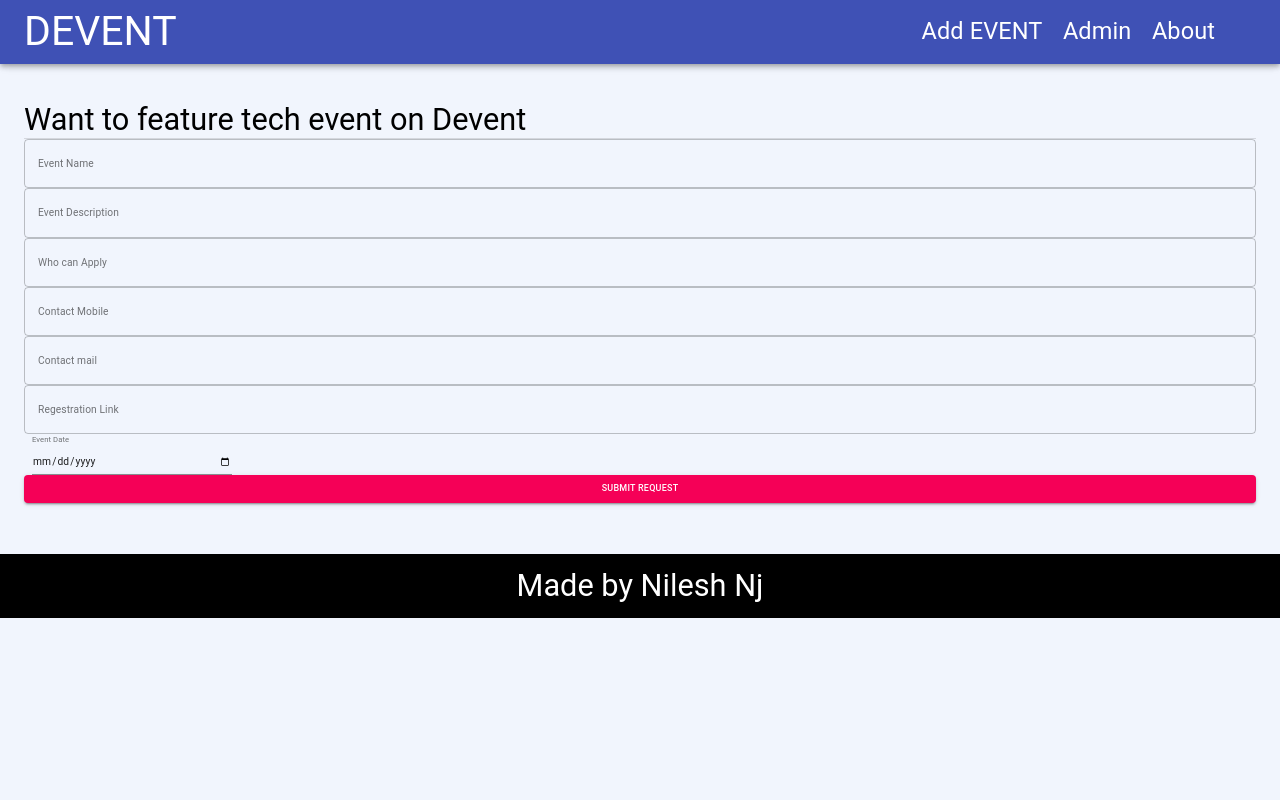
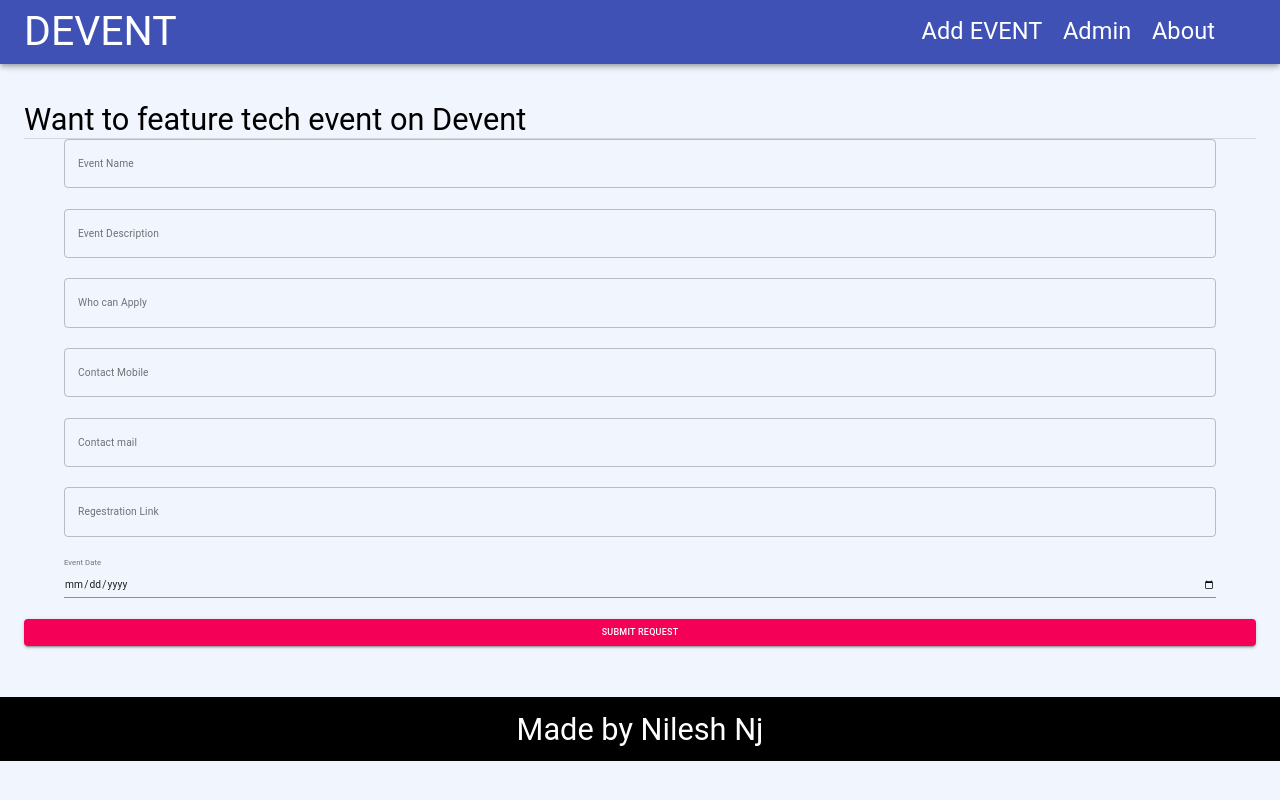
Before and after one commit to thenileshnj/Devent, a React (Create React App) app: page /addevent in a window 1280 px wide. Built offline with nearby package versions, Linux system fonts and the light colour scheme; the HTML template or start-up script is replaced by a standard one.

Commit message:
Add event Modification

```diff
--- a/src/components/AddEvent.jsx
+++ b/src/components/AddEvent.jsx
@@ -1,20 +1,17 @@
 import React, { useState } from "react";
 import { Button, Container,  FormControl,  FormGroup,  TextField,  Typography,  makeStyles,  Divider, } from "@material-ui/core";
-// import firebase from "firebase";
 import { db } from "../firebase_config";
 
 const useStyles = makeStyles((theme) => ({
   maintopmargin:{
     marginTop: "10rem"
 },
-  container: {
-    display: 'flex',
-    flexWrap: 'wrap',
-  },
   textField: {
-    marginLeft: theme.spacing(1),
-    marginRight: theme.spacing(1),
-    width: 200,
+    marginLeft: theme.spacing(5),
+    marginRight: theme.spacing(5),
+    marginBottom: "2rem",
+    fontWeight: "bolder",
+    fontSize: "10rem !important"
   },
 }));
 
@@ -34,13 +31,12 @@ const addEventValues = {
 const AddEvent = () => {
 
   const [getValues, setgetValues] = useState(addEventValues);
-  // const {eventName, eventDescription, eventWhoApply, eventConMob, eventConMail, eventLink,eventDate } = getValues;
 
   const classes= useStyles();
 
   const onValueChange = (e) => {
     setgetValues({...getValues, [e.target.name]: e.target.value});
-    console.log(getValues);
+    // console.log(getValues);
   }
 
 
@@ -70,6 +66,8 @@ const AddEvent = () => {
         <FormGroup autoComplete="off">
           <FormControl>
             <TextField
+              className={classes.textField}
+              autoComplete="off"
               label="Event Name"
               variant="outlined"
               color="secondary"
@@ -79,6 +77,8 @@ const AddEvent = () => {
           </FormControl>
           <FormControl>
             <TextField
+              className={classes.textField}
+              autoComplete="off"
               label="Event Description"
               variant="outlined"
               color="secondary"
@@ -88,6 +88,8 @@ const AddEvent = () => {
           </FormControl>
           <FormControl>
             <TextField
+              className={classes.textField}
+              autoComplete="off"
               label="Who can Apply"
               variant="outlined"
               color="primary"
@@ -97,6 +99,8 @@ const AddEvent = () => {
           </FormControl>
           <FormControl>
             <TextField
+              className={classes.textField}
+              autoComplete="off"
               label="Contact Mobile"
               variant="outlined"
               color="primary"
@@ -107,6 +111,8 @@ const AddEvent = () => {
           </FormControl>
           <FormControl>
             <TextField
+              className={classes.textField}
+              autoComplete="off"
               label="Contact mail"
               variant="outlined"
               color="primary"
@@ -117,6 +123,8 @@ const AddEvent = () => {
           </FormControl>
           <FormControl>
             <TextField
+              className={classes.textField}
+              autoComplete="off"
               label="Regestration Link"
               variant="outlined"
               color="primary"
@@ -126,6 +134,8 @@ const AddEvent = () => {
             />
           </FormControl>
             <TextField
+              className={classes.textField}
+              autoComplete="off"
               id="date"
               label="Event Date"
               type="date"
@@ -133,6 +143,7 @@ const AddEvent = () => {
               onChange={(e) => (onValueChange(e))}
               // defaultValue={Today}
               className={classes.textField}
+              autoComplete="off"
               InputLabelProps={{
                 shrink: true,
               }}
```
